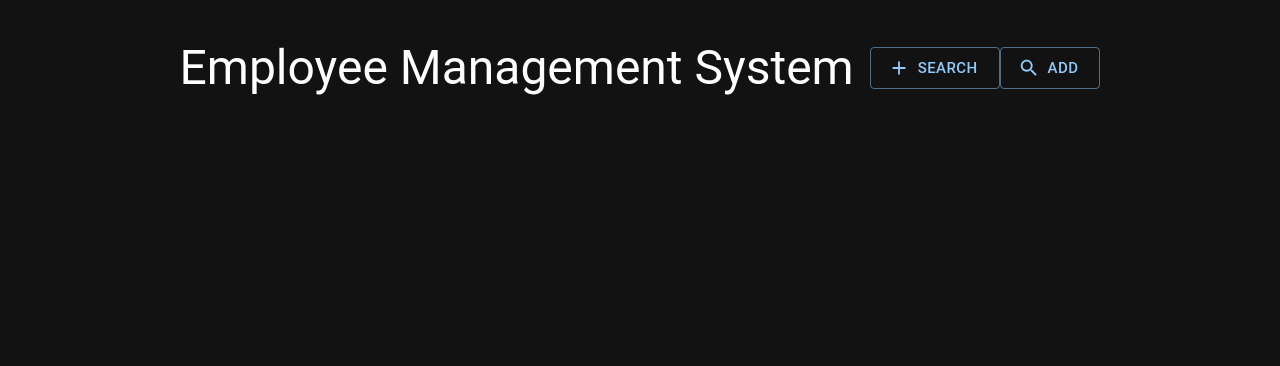
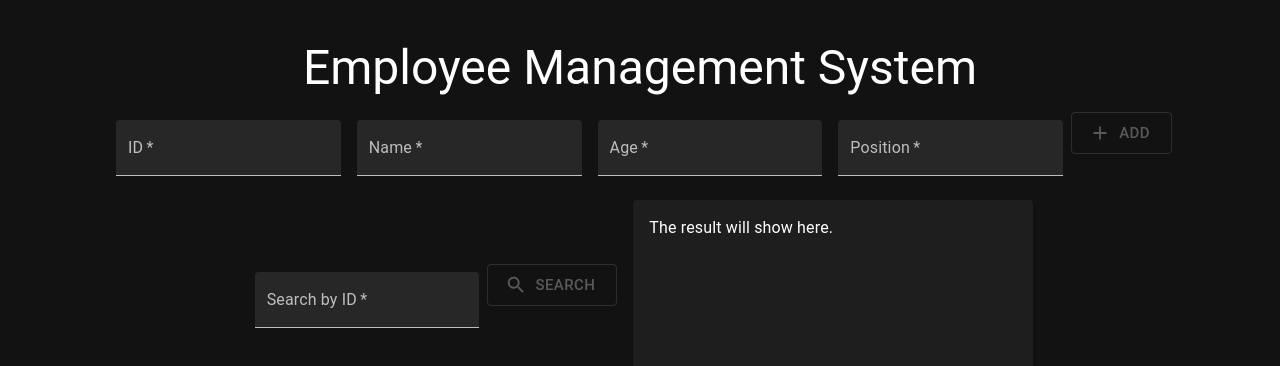
Before and after one commit to yfwang088/fin559-gba, a React (Create React App) app: page / in a window 1280 px wide. Shown: the top 366 px of the page. Built offline with nearby package versions, Linux system fonts and the light colour scheme; no server answers.

Commit message:
Update App.jsx

```diff
--- a/src/App.jsx
+++ b/src/App.jsx
@@ -1,8 +1,9 @@
-import React, { useState } from "react";
+import React, { useState, useEffect } from "react";
 import SearchIcon from '@mui/icons-material/Search';
 import AddIcon from '@mui/icons-material/Add';
+import Box from '@mui/material/Box';
+import TextField from '@mui/material/TextField';
 import Paper from '@mui/material/Paper';
-import TextField from '@mui/material/TextField';
 import { Container, CssBaseline, Button,Typography } from "@mui/material";
 import { createTheme, ThemeProvider } from "@mui/material/styles";
 import { DynamoDBClient } from "@aws-sdk/client-dynamodb";
@@ -16,8 +17,6 @@ const client = new DynamoDBClient({
   },
   });
 const docClient = DynamoDBDocumentClient.from(client);
-
-const testman = {id:"12345", name:"Bay Stonefield", age:"35", pos:"Developer"};
 
 const getEmployeeByID = (id) => new Promise(async (resolve, reject) => {
   try {
@@ -55,6 +54,32 @@ const putEmployee = (id, name, age, position) => new Promise(async (resolve, rej
 });
 
 
+const InputField = ({id, label, value, setfucn}) => {
+
+  const handleInputChange = (event) => {
+    setfucn(event.target.value);
+  };
+
+  return (
+      <TextField
+          required
+          id={id}
+          label={label}
+          value={value}
+          onChange={handleInputChange}
+          variant="filled"
+        />
+  );
+};
+
+const TextPanel = ({ text }) => {
+  return (
+    <Paper style={{ width: '400px', height: '200px', padding: '16px', overflow: "auto",}}>
+      <Typography variant="body1">{text}</Typography>
+    </Paper>
+  );
+};
+
 
 const App = () => {
   const theme = createTheme({
@@ -65,24 +90,42 @@ const App = () => {
 
   const [b1Running, setB1Running] = useState(false);
   const [b2Running, setB2Running] = useState(false);
+  const [IDText, setIDText] = useState("");
+  const [nameText, setNameText] = useState("");
+  const [ageText, setAgeText] = useState("");
+  const [posText, setPosText] = useState("");
+  const [searchText, setSearchText] = useState('');
+  const [resultText, setResultText] = useState('The result will show here.');
+
 
   const b1Click = async () => {
     setB1Running(true);
-    await getEmployeeByID(testman.id).then((data) =>{
-      console.log(data.Item);
-    }).catch((ex)=>{
-      console.log(ex);
+    await putEmployee(IDText, nameText,ageText,posText).then(setResultText('Success! A new employee has been recorded.')).catch((ex)=>{
+      setResultText(ex.message);
     });
+    setResultText('Success!')
     setB1Running(false);
   };
 
   const b2Click = async () => {
     setB2Running(true);
-    await putEmployee(testman.id, testman.name,testman.age,testman.pos).catch((ex)=>{
+    await getEmployeeByID(searchText).then((data) =>{
+      if(data.Item){
+        setResultText(`${data.Item.ID},${data.Item.Name},${data.Item.Age},${data.Item.Position}`);
+      }else{
+        setResultText("ID does not match existing record.");
+      }
+      console.log(data.Item);
+    }).catch((ex)=>{
       console.log(ex);
     });
     setB2Running(false);
   };
+
+  const isEmpty = (value) =>{
+    return value === "";
+  };
+
 
 
   return (
@@ -102,26 +145,88 @@ const App = () => {
         <Typography id='title' variant='h3'>
             Employee Management System
         </Typography>
-        <nav>
+          <Box
+        component="form"
+        sx={{
+          '& .MuiTextField-root': { m: 1, width: '25ch' },
+        }}
+        noValidate
+        autoComplete="off"
+      >
+              <div>
+        <InputField
+          id="add-id"
+          label="ID"
+          value={IDText}
+          setfucn={setIDText}
+        />
+        <InputField
+          id="add-name"
+          label="Name"
+          value={nameText}
+          setfucn={setNameText}
+        />
+        <InputField
+          id="add-age"
+          label="Age"
+          value={ageText}
+          setfucn={setAgeText}
+        />
+        <InputField
+          id="add-pos"
+          label="Position"
+          value={posText}
+          setfucn={setPosText}
+        />
         <Button
           variant='outlined'
           size='large'
-          startIcon={<AddIcon />}
+          startIcon={<AddIcon/>}
           onClick={b1Click}
-          disabled={b1Running||b2Running}
+          disabled={b1Running||b2Running||isEmpty(IDText)||isEmpty(nameText)||isEmpty(ageText)||isEmpty(posText)}
         >
-        Search
+        Add
         </Button>
+      </div>
+      </Box>
+      <Box
+        component="form"
+        sx={{
+          '& .MuiTextField-root': { m: 1, width: '25ch' },
+        }}
+        noValidate
+        autoComplete="off"
+      >
+        <div>
+        <InputField
+          id="serach-id"
+          label="Search by ID"
+          value={searchText}
+          setfucn={setSearchText}
+        />
         <Button
           variant='outlined'
           size='large'
           startIcon={<SearchIcon />}
           onClick={b2Click}
-          disabled={b1Running||b2Running}
+          disabled={b1Running||b2Running||isEmpty(searchText)}
         >
-        Add
+        Search
         </Button>
-      </nav>
+        </div>
+      </Box>
+      <Box
+        component="form"
+        sx={{
+          '& .MuiTextField-root': { m: 1, width: '30ch' },
+        }}
+        noValidate
+        autoComplete="off"
+      >
+      <div>
+      <TextPanel text={resultText} />
+      </div>
+      </Box>
         </Container>
         </ThemeProvider>
         </>
```
